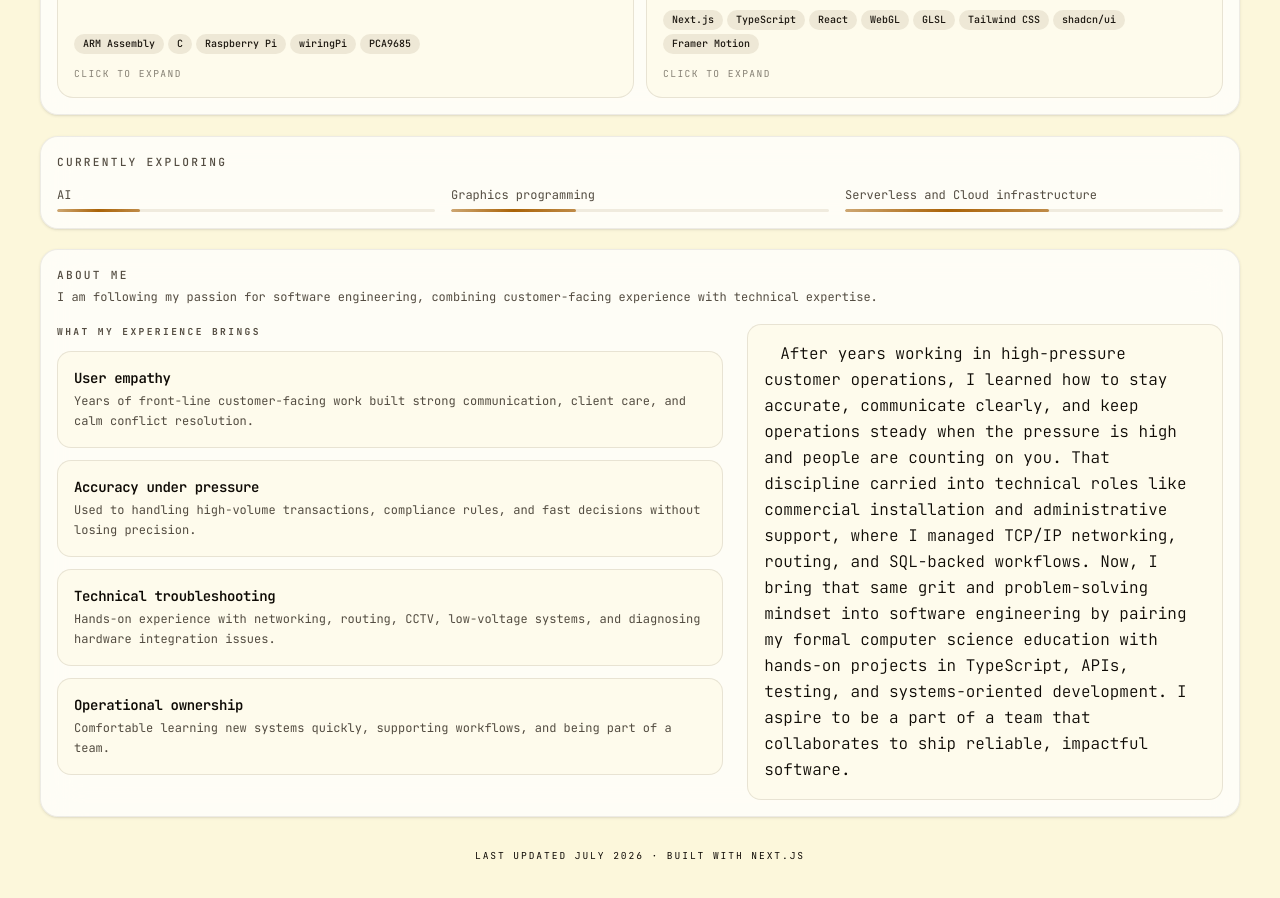
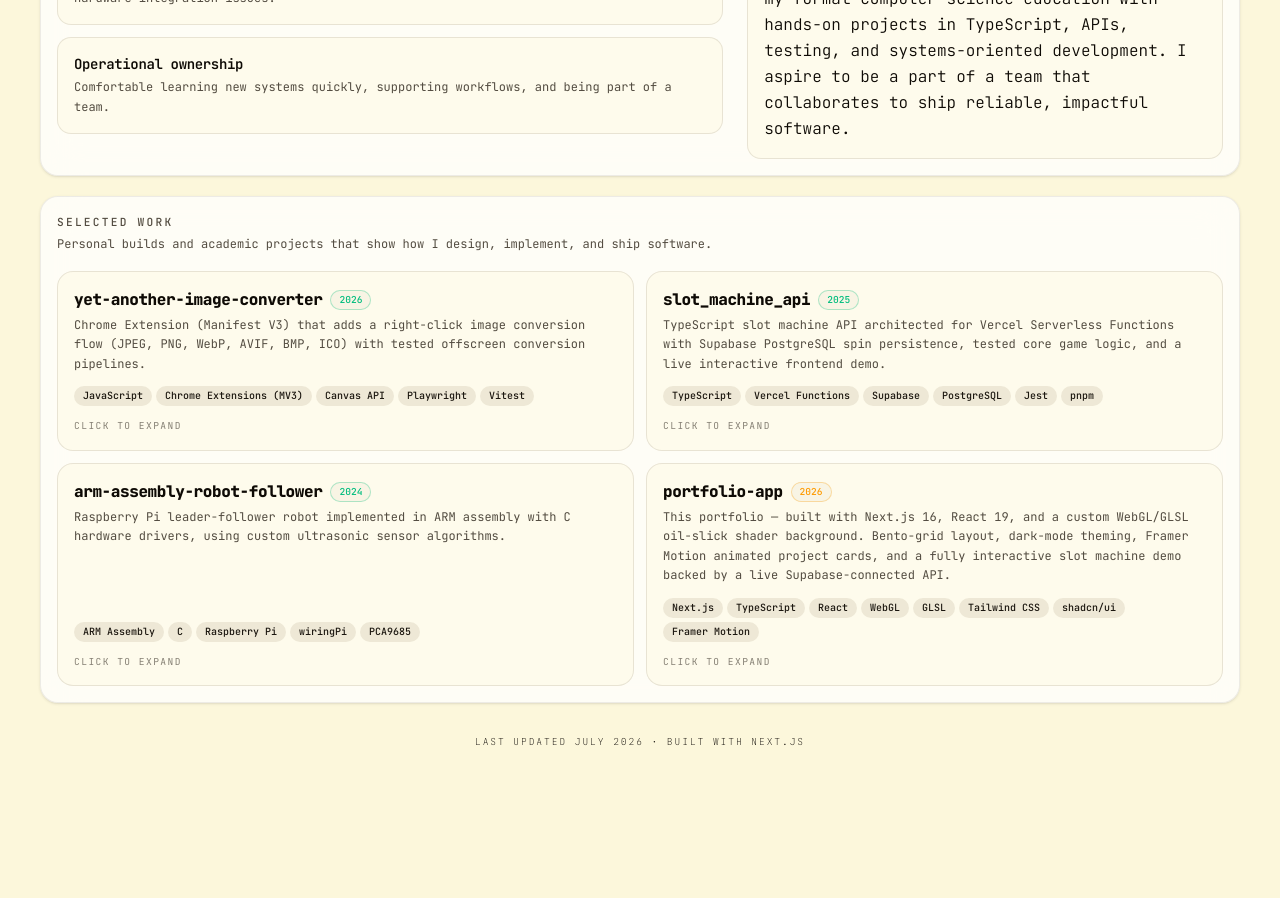
Before and after one commit to mercerius/portfolio-app, a Next.js app: page / in a window 1280 px wide. Shown: the part 1180-2078 px from the top of the page. After the commit the page ends 1970 px from the top, so only its background shows below. Built offline with nearby package versions, Linux system fonts and the light colour scheme.

Commit message:
refactor(page): removed exploring section and tweaked styling

```diff
--- a/app/page.tsx
+++ b/app/page.tsx
@@ -20,7 +20,6 @@ import {
   background,
   projects,
   education,
-  exploring,
   footer,
 } from "@/lib/data";
 
@@ -281,37 +280,8 @@ export default function Home() {
               </Card>
             </BentoCard>
 
-            {/* ── Projects ──────────────────── wide cards */}
-            <ProjectsGrid projects={projects} startIndex={4} />
-
-            {/* ── Currently exploring ───────── full width */}
-            <BentoCard className="col-span-12" index={5}>
-              <Card className="h-full">
-                <CardHeader>
-                  <CardTitle className="text-[0.7rem] uppercase tracking-[0.2em] text-muted-foreground">
-                    Currently exploring
-                  </CardTitle>
-                </CardHeader>
-                <CardContent className="grid gap-4 md:grid-cols-1 lg:grid-cols-3">
-                  {exploring.map(({ topic, progress }) => (
-                    <div key={topic} className="flex flex-col gap-1.5">
-                      <span className="text-xs text-muted-foreground">
-                        {topic}
-                      </span>
-                      <div className="h-0.75 w-full overflow-hidden rounded-full bg-muted">
-                        <div
-                          className="h-full animate-pulse rounded-full bg-linear-to-r from-primary/50 via-primary to-primary/70"
-                          style={{ width: `${progress}%` }}
-                        />
-                      </div>
-                    </div>
-                  ))}
-                </CardContent>
-              </Card>
-            </BentoCard>
-
             {/* ── About Me ──────────────────── last row */}
-            <BentoCard className="col-span-12" index={6}>
+            <BentoCard className="col-span-12" index={4}>
               <Card className="h-full">
                 <CardHeader>
                   <CardTitle className="text-[0.7rem] uppercase tracking-[0.2em] text-muted-foreground">
@@ -350,9 +320,12 @@ export default function Home() {
                 </CardContent>
               </Card>
             </BentoCard>
+
+            {/* ── Projects ──────────────────── wide cards */}
+            <ProjectsGrid projects={projects} startIndex={5} />
           </div>
 
-          <footer className="mt-8 text-center font-mono text-[0.6rem] uppercase tracking-[0.2em] text-muted-background">
+          <footer className="mt-8 text-center font-mono text-[0.6rem] uppercase tracking-[0.2em] text-muted-background font-thin">
             Last updated {footer.lastUpdated} · Built with {footer.builtWith}
           </footer>
         </main>
```
